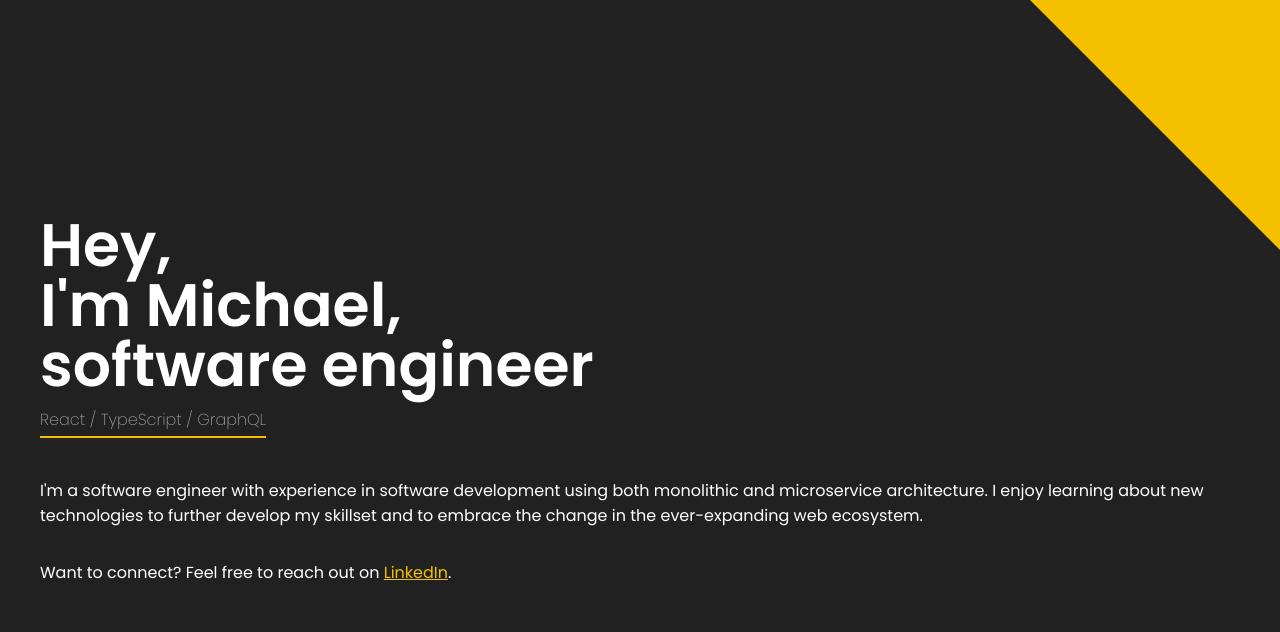
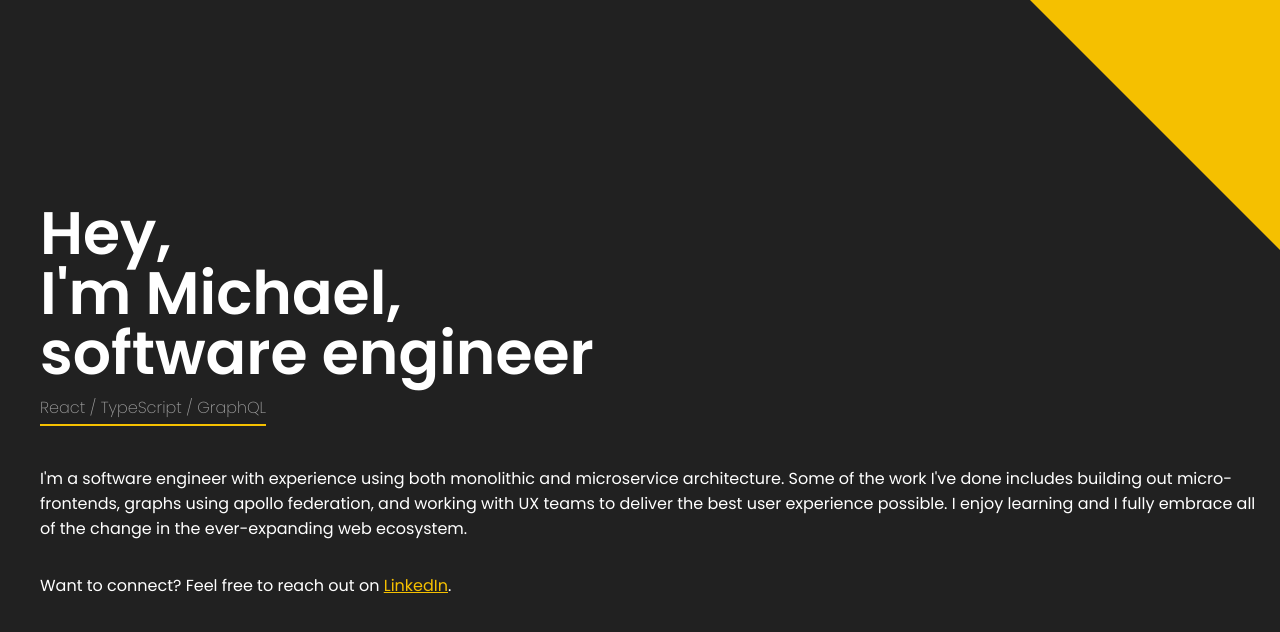
Before and after one commit to michael-nos/portfolio, a React (Vite) app: page / in a window 1280 px wide. Shown: the top 632 px of the page. Built offline with nearby package versions, Linux system fonts and the light colour scheme.

Commit message:
content update

```diff
--- a/src/components/App.tsx
+++ b/src/components/App.tsx
@@ -8,10 +8,12 @@ export const App = () => (
       <div className='app-heading-sub-text'>React / TypeScript / GraphQL</div>
       <div className='app-bio-container'>
         <p>
-          I'm a software engineer with experience in software development using
-          both monolithic and microservice architecture. I enjoy learning about
-          new technologies to further develop my skillset and to embrace the
-          change in the ever-expanding web ecosystem.
+          I'm a software engineer with experience using both monolithic and
+          microservice architecture. Some of the work I've done includes
+          building out micro-frontends, graphs using apollo federation, and
+          working with UX teams to deliver the best user experience possible. I
+          enjoy learning and I fully embrace all of the change in the
+          ever-expanding web ecosystem.
         </p>
       </div>
       <div className='app-connect-text-container'>
```
